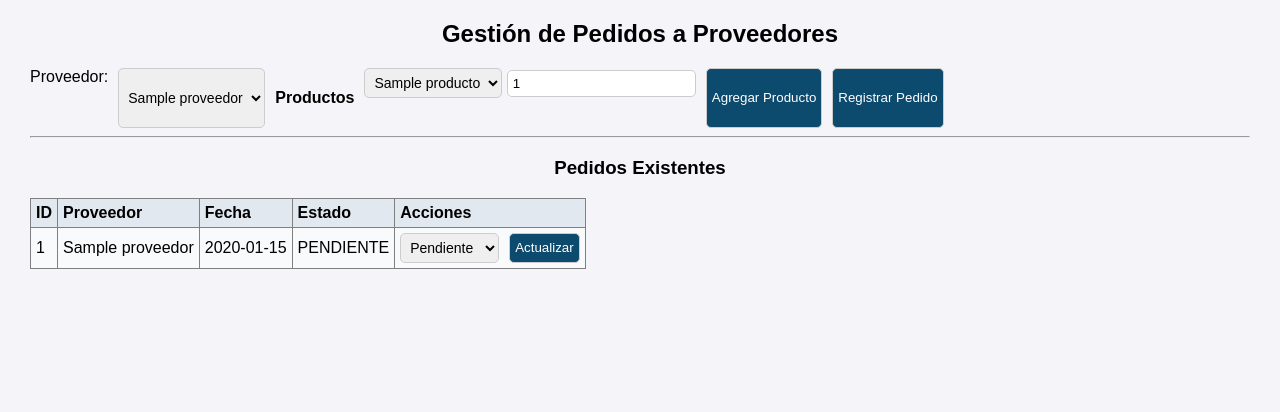
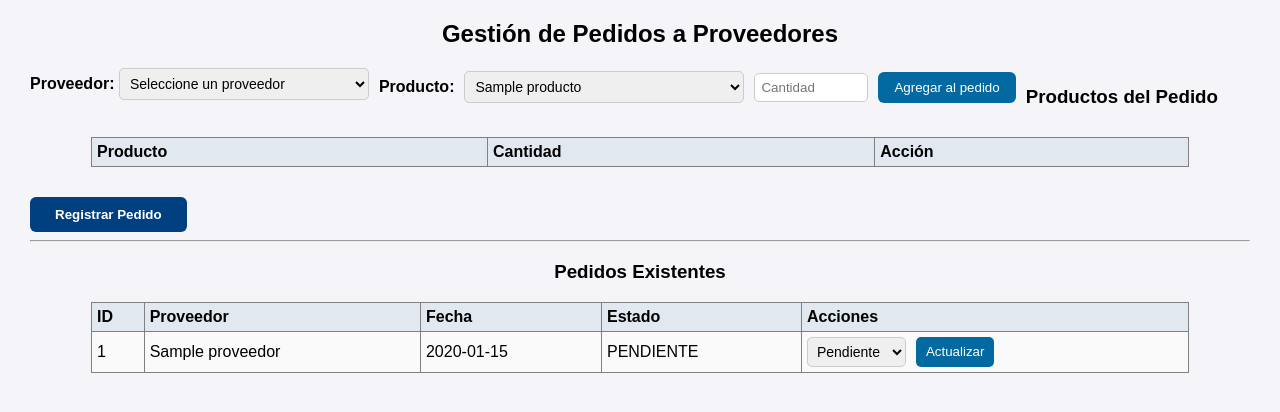
Before and after one commit to JuanSebastianTorres/SupermercadosApp, a Flask app: template templates/pedidos_admin.html in a window 1280 px wide. Shown: the part 130-542 px from the top of the page. Run offline with Flask 3, Linux system fonts and the light colour scheme; the template is opened without the code that fills it: values that come from a table or form of the project are taken from there, others are empty; tables that the repository leaves empty hold one stand-in row (values such as "Sample post"); lists and menus that the app fills with data are empty; some libraries are stand-ins or nearby versions.

Commit message:
Modificacion creacion pedidos html

```diff
--- a/templates/pedidos_admin.html
+++ b/templates/pedidos_admin.html
@@ -2,35 +2,77 @@
 {% block content %}
 <h2>Gestión de Pedidos a Proveedores</h2>
 
-<!-- Formulario para nuevo pedido -->
-<form method="POST" action="{{ url_for('pedidos.nuevo_pedido') }}">
-  <label>Proveedor:</label>
-  <select name="idProveedor" required>
+<!-- FORMULARIO PRINCIPAL -->
+<form id="formPedido" method="POST" action="{{ url_for('pedidos.nuevo_pedido') }}">
+  <div style="text-align:center; margin-bottom:15px;">
+    <label style="font-weight:bold;">Proveedor:</label>
+    <select name="idProveedor" id="idProveedor" required style="width:250px; padding:6px; border-radius:5px;">
+      <option value="" disabled selected>Seleccione un proveedor</option>
       {% for p in proveedores %}
         <option value="{{ p.idProveedor }}">{{ p.nombre }}</option>
       {% endfor %}
     </select>
+  </div>
 
-  <h4>Productos</h4>
-  <div id="productosContainer">
-    <div>
-      <select name="producto[]">
+  <!-- SELECCIÓN DE PRODUCTOS -->
+  <div style="display:flex; justify-content:center; align-items:center; gap:10px; margin-bottom:20px;">
+    <label style="font-weight:bold;">Producto:</label>
+    <select id="productoSelect" style="width:280px; padding:6px; border-radius:5px;">
       {% for prod in productos %}
         <option value="{{ prod.idProducto }}">{{ prod.nombre }}</option>
       {% endfor %}
     </select>
-      <input type="number" name="cantidad[]" min="1" value="1">
+
+    <input type="number" id="cantidadInput" min="1" placeholder="Cantidad"
+           style="width:100px; padding:6px; border-radius:5px;" required>
+
+    <button type="button" id="agregarProducto"
+            style="background-color:#0369a1; color:white; border:none; border-radius:6px; padding:8px 16px; cursor:pointer;">
+      Agregar al pedido
+    </button>
   </div>
+
+  <!-- CARRITO DE PEDIDO -->
+  <h3 style="text-align:center;">Productos del Pedido</h3>
+  <table id="tablaPedido" border="1" cellpadding="5"
+         style="width:90%; margin:auto; background:#fafafa; border-collapse:collapse;">
+    <thead style="background:#e2e8f0;">
+      <tr>
+        <th>Producto</th>
+        <th>Cantidad</th>
+        <th>Acción</th>
+      </tr>
+    </thead>
+    <tbody></tbody>
+  </table>
+
+  <input type="hidden" name="detalle_json" id="detalle_json">
+
+  <!-- BOTONES PRINCIPALES -->
+  <div style="text-align:center; margin-top:20px;">
+    <button type="submit"
+            style="background-color:#004080; color:white; padding:10px 25px; border-radius:6px; border:none; font-weight:bold;">
+      Registrar Pedido
+    </button>
   </div>
-  <button type="button" onclick="agregarProducto()">Agregar Producto</button>
-  <button type="submit">Registrar Pedido</button>
 </form>
 
 <hr>
 
-<h3>Pedidos Existentes</h3>
-<table border="1" cellpadding="5">
-  <tr><th>ID</th><th>Proveedor</th><th>Fecha</th><th>Estado</th><th>Acciones</th></tr>
+<!-- LISTADO DE PEDIDOS EXISTENTES -->
+<h3 style="text-align:center;">Pedidos Existentes</h3>
+<table border="1" cellpadding="5"
+       style="width:90%; margin:auto; background:#fafafa; border-collapse:collapse;">
+  <thead style="background:#e2e8f0;">
+    <tr>
+      <th>ID</th>
+      <th>Proveedor</th>
+      <th>Fecha</th>
+      <th>Estado</th>
+      <th>Acciones</th>
+    </tr>
+  </thead>
+  <tbody>
     {% for p in pedidos %}
       <tr>
         <td>{{ p.idPedido }}</td>
@@ -39,24 +81,65 @@
         <td>{{ p.estado }}</td>
         <td>
           <form method="POST" action="{{ url_for('pedidos.cambiar_estado_admin', idPedido=p.idPedido) }}">
-          <select name="estado">
-            <option value="PENDIENTE">Pendiente</option>
-            <option value="ENVIADO">Enviado</option>
-            <option value="RECIBIDO">Recibido</option>
-            <option value="CANCELADO">Cancelado</option>
+            <select name="estado" style="border-radius:5px;">
+              <option value="PENDIENTE" {% if p.estado == 'PENDIENTE' %}selected{% endif %}>Pendiente</option>
+              <option value="ENVIADO" {% if p.estado == 'ENVIADO' %}selected{% endif %}>Enviado</option>
+              <option value="RECIBIDO" {% if p.estado == 'RECIBIDO' %}selected{% endif %}>Recibido</option>
+              <option value="CANCELADO" {% if p.estado == 'CANCELADO' %}selected{% endif %}>Cancelado</option>
             </select>
-          <button type="submit">Actualizar</button>
+            <button type="submit"
+                    style="background-color:#0369a1; color:white; border:none; border-radius:5px; padding:5px 10px; cursor:pointer;">
+              Actualizar
+            </button>
           </form>
         </td>
       </tr>
     {% endfor %}
+  </tbody>
 </table>
 
 <script>
-function agregarProducto() {
-  const div = document.createElement("div");
-  div.innerHTML = document.querySelector("#productosContainer div").innerHTML;
-  document.getElementById("productosContainer").appendChild(div);
+const carrito = [];
+const tabla = document.querySelector("#tablaPedido tbody");
+const inputDetalle = document.getElementById("detalle_json");
+
+document.getElementById("agregarProducto").addEventListener("click", () => {
+  const select = document.getElementById("productoSelect");
+  const id = select.value;
+  const nombre = select.options[select.selectedIndex].text;
+  const cantidad = parseInt(document.getElementById("cantidadInput").value);
+
+  if (!cantidad || cantidad <= 0) {
+    alert("Ingrese una cantidad válida.");
+    return;
+  }
+
+  const existente = carrito.find(p => p.id === id);
+  if (existente) {
+    existente.cantidad += cantidad;
+  } else {
+    carrito.push({ id, nombre, cantidad });
+  }
+
+  actualizarTabla();
+});
+
+function actualizarTabla() {
+  tabla.innerHTML = "";
+  carrito.forEach((p, i) => {
+    tabla.innerHTML += `
+      <tr>
+        <td>${p.nombre}</td>
+        <td>${p.cantidad}</td>
+        <td><button type="button" onclick="eliminarProducto(${i})">❌</button></td>
+      </tr>`;
+  });
+  inputDetalle.value = JSON.stringify(carrito);
+}
+
+function eliminarProducto(i) {
+  carrito.splice(i, 1);
+  actualizarTabla();
 }
 </script>
 {% endblock %}
```
Lines whose indentation alone changed are shown as unchanged.
